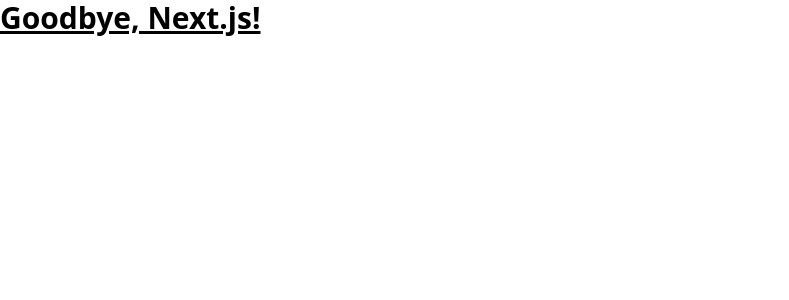
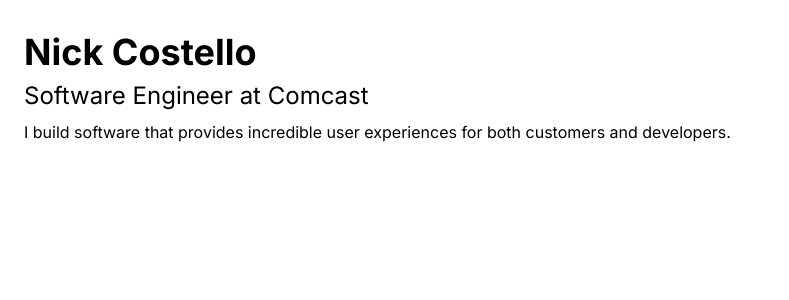
Before and after one commit to nickmcostello/nickcostello.dev, a Next.js app: page / in a window 1280 px wide. Shown: the top 300 px of the page, without its empty margins (0-789 px from the left). Built offline with nearby package versions, Linux system fonts and the light colour scheme.

Commit message:
Add intro

```diff
--- a/app/layout.tsx
+++ b/app/layout.tsx
@@ -1,4 +1,5 @@
 import { Metadata } from "next";
+import { Inter } from "next/font/google";
 
 import "./global.css";
 
@@ -7,13 +8,18 @@ export const metadata: Metadata = {
   description: "My personal website.",
 };
 
+const inter = Inter({
+  subsets: ["latin"],
+  display: "swap",
+});
+
 export default function RootLayout({
   children,
 }: {
   children: React.ReactNode;
 }) {
   return (
-    <html lang="en">
+    <html lang="en" className={inter.className}>
       <body>{children}</body>
     </html>
   );
--- a/app/page.tsx
+++ b/app/page.tsx
@@ -1,3 +1,19 @@
 export default function Page() {
-  return <h1 className="text-3xl font-bold underline">Goodbye, Next.js!</h1>;
+  return (
+    <>
+      <div className="px-6 py-8">
+        <h1 className="text-4xl font-bold">Nick Costello</h1>
+        <h2 className="mt-2 text-2xl">
+          Software Engineer at{" "}
+          <a href="https://xfinity.com/" target="_blank">
+            Comcast
+          </a>
+        </h2>
+        <p className="mt-2">
+          I build software that provides incredible user experiences for both
+          customers and developers.
+        </p>
+      </div>
+    </>
+  );
 }
```
